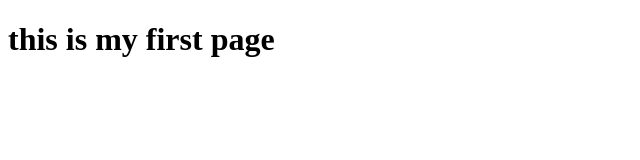
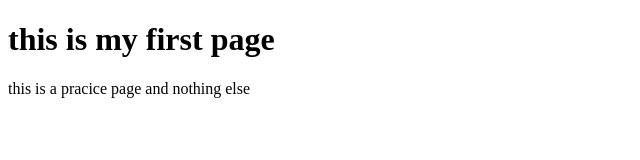
Before and after one commit to Sagar-T/git-test, a plain HTML site: page index.html in a window 1280 px wide. Shown: the whole page, without its empty margins (0-640 px from the left). Drawn offline with Linux system fonts and the light colour scheme.

Commit message:
second commit

```diff
--- a/index.html
+++ b/index.html
@@ -3,6 +3,7 @@
     <head>
         <body>
             <h1>this is my first page</h1>
+            <p> this is a pracice page and nothing else</p>
         </body>
     </head>
 </html>
```
Also changed, not shown: templates/test.html (added).
